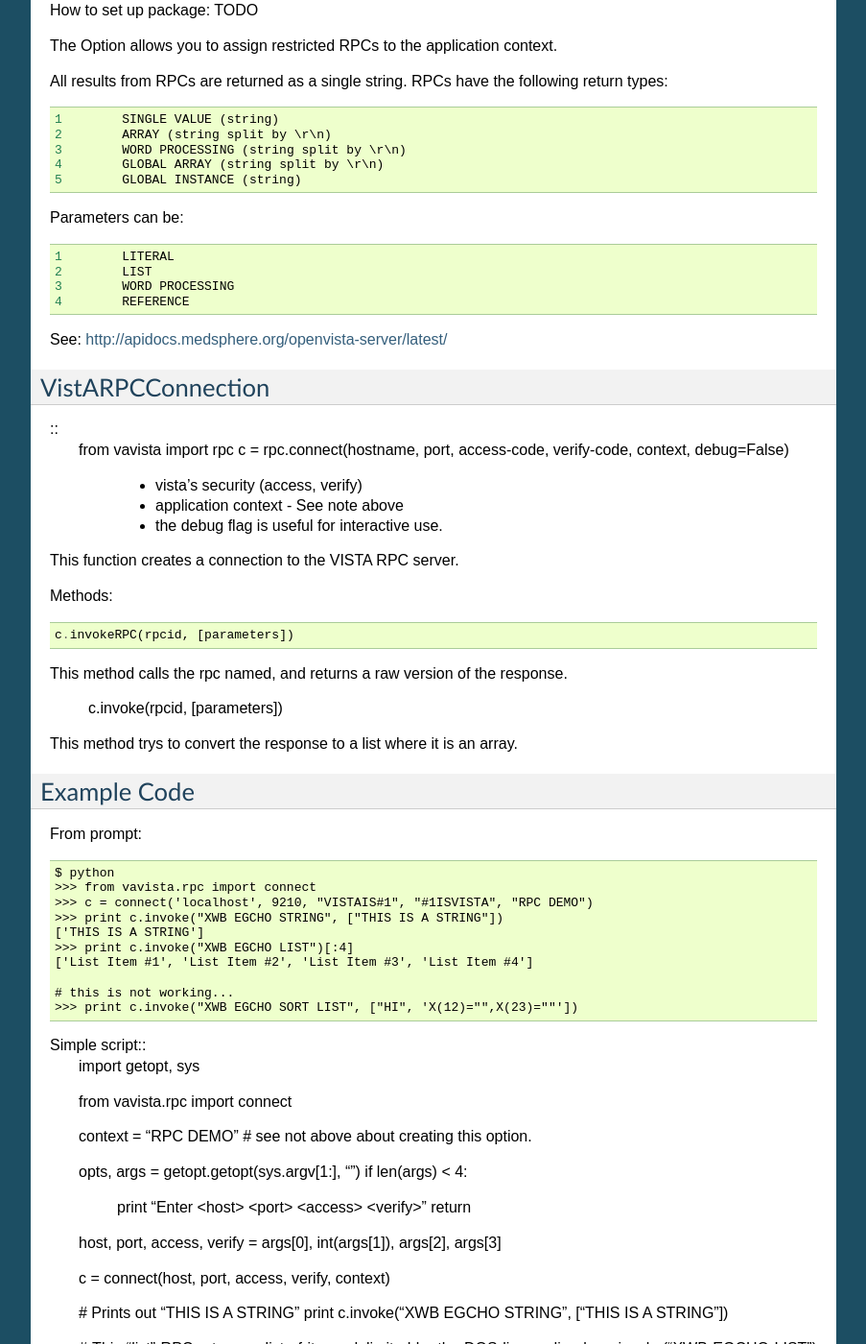
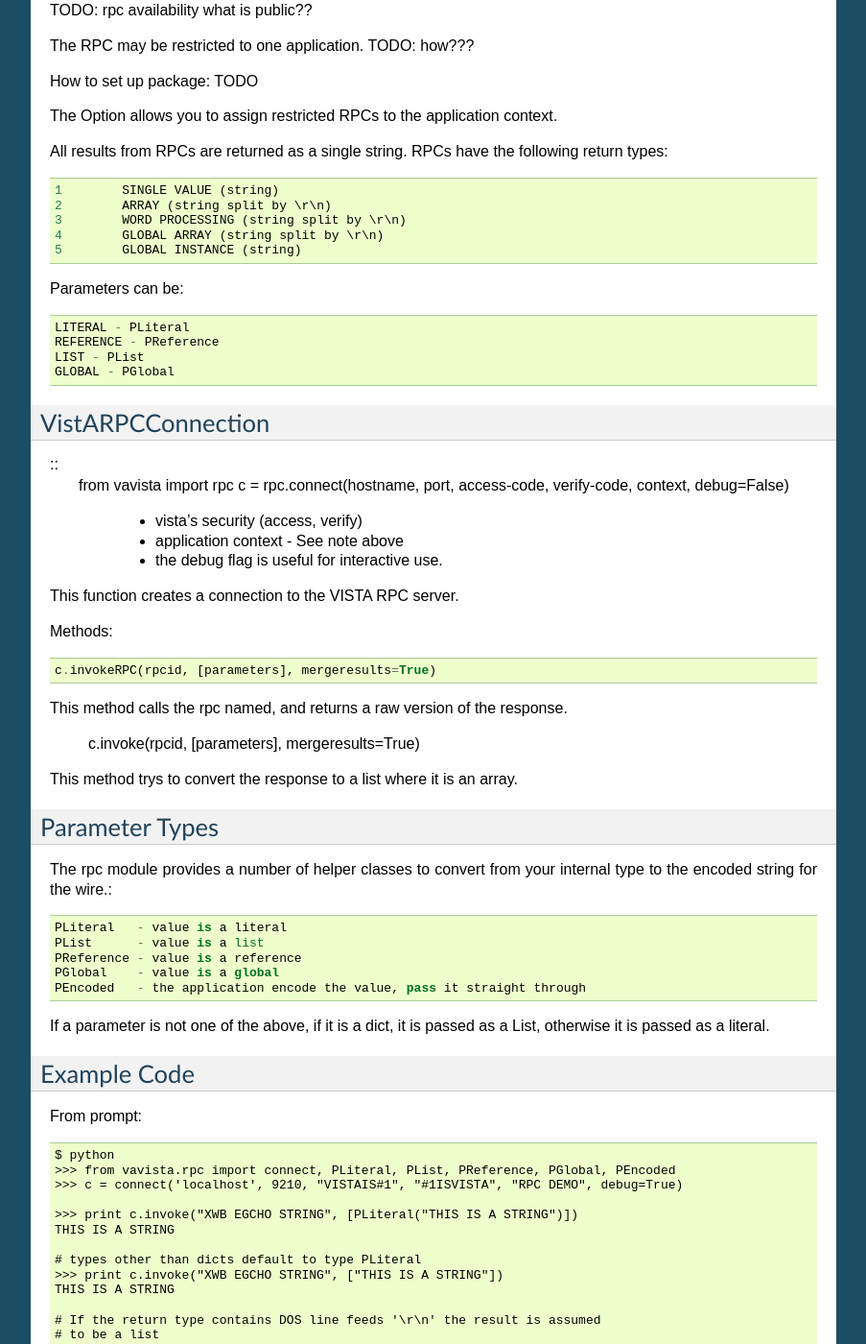
Before and after one commit to kevingill1966/vavista, a Sphinx documentation site: the page built from docs/source/rpc.rst, in a window 1280 px wide and 1400 px high, scrolled down 855 px. Shown: the whole window at 96% size, without its empty margins (198-1101 px from the left). Built offline with Sphinx 7.4.7, drawn with Linux system fonts in a browser that asks for light colours; some of the changed text lies outside the part shown.

Commit message:
Some work on the rpc library. Attempts to make it simpler.

```diff
--- a/docs/source/rpc.rst
+++ b/docs/source/rpc.rst
@@ -25,20 +27,20 @@
     MENU TEXT: RPC DEMO//
     TYPE: B  Broker (Client/Server)
 
-
 RPC Port
 --------
+
+VistA provides a RPC (remote procedure call) broker. This sits on an agreed port.
+
+Clients connect to the broker and create a session. In the GT.M context, a server
+is forked to process the request. The server waits, receives a request, processes
+it and returns a response. The mechanism is single-threaded and synchronous.
 
 9210 - where is this configured ?? TODO RPC BROKER SITE PARAMETERS seems do describe
 other sites configurations, not this sites.
 
 How RPCs are Configured in Vista
 --------------------------------
-
-VistA provides a RPC (remote procedure call) broker. This sits on an agreed port.
-Clients connect to the broker and create a session. In the GT.M context, a server
-is forked to process the request. The server waits, receives a request, processes
-it and returns a response. The mechanism is single-threaded and synchronous.
 
 The available RPCs are listed in Fileman file "REMOTE PROCEDURE" (8994).
 
@@ -61,12 +63,10 @@
 
 Parameters can be::
 
-       1        LITERAL
-       2        LIST
-       3        WORD PROCESSING
-       4        REFERENCE
-
-See: http://apidocs.medsphere.org/openvista-server/latest/
+       LITERAL - PLiteral
+       REFERENCE - PReference
+       LIST - PList
+       GLOBAL - PGlobal
 
 VistARPCConnection
 ------------------
@@ -82,14 +82,28 @@
 
 Methods::
 
-    c.invokeRPC(rpcid, [parameters])
+    c.invokeRPC(rpcid, [parameters], mergeresults=True)
 
 This method calls the rpc named, and returns a raw version of the response.
 
-    c.invoke(rpcid, [parameters])
+    c.invoke(rpcid, [parameters], mergeresults=True)
 
 This method trys to convert the response to a list where it is an array.
 
+Parameter Types
+---------------
+
+The rpc module provides a number of helper classes to convert from your internal
+type to the encoded string for the wire.::
+
+    PLiteral   - value is a literal
+    PList      - value is a list
+    PReference - value is a reference
+    PGlobal    - value is a global
+    PEncoded   - the application encode the value, pass it straight through
+
+If a parameter is not one of the above, if it is a dict, it is passed as a List,
+otherwise it is passed as a literal.
 
 Example Code
 ------------
@@ -97,16 +111,47 @@
 From prompt::
 
     $ python
-    >>> from vavista.rpc import connect
-    >>> c = connect('localhost', 9210, "VISTAIS#1", "#1ISVISTA", "RPC DEMO")
+    >>> from vavista.rpc import connect, PLiteral, PList, PReference, PGlobal, PEncoded
+    >>> c = connect('localhost', 9210, "VISTAIS#1", "#1ISVISTA", "RPC DEMO", debug=True)
+
+    >>> print c.invoke("XWB EGCHO STRING", [PLiteral("THIS IS A STRING")])
+    THIS IS A STRING
+
+    # types other than dicts default to type PLiteral
     >>> print c.invoke("XWB EGCHO STRING", ["THIS IS A STRING"])
-    ['THIS IS A STRING']
+    THIS IS A STRING
+
+    # If the return type contains DOS line feeds '\r\n' the result is assumed
+    # to be a list
     >>> print c.invoke("XWB EGCHO LIST")[:4]
     ['List Item #1', 'List Item #2', 'List Item #3', 'List Item #4']
 
-    # this is not working...
-    >>> print c.invoke("XWB EGCHO SORT LIST", ["HI", 'X(12)="",X(23)=""'])
+    # However, you can get the raw return value if you need it
+    >>> print c.invokeRPC("XWB EGCHO LIST")[:50]
+    List Item #1
+    List Item #2
+    List Item #3
+    List Ite
 
+    # This is how to pass an Array - M does not have a real concept of arrays.
+    # It just has a dict style data type. This can be generated by either an list of
+    # tuples or a dict.
+    >>> print c.invoke("XWB EGCHO SORT LIST", ["LO", PList([('1', ''), ('10', ''), ('190', 'x'), ('89', '')])])
+    ['1', '10', '89', '190']
+
+    # A dict is assumed to be a list
+    >>> print c.invoke("XWB EGCHO SORT LIST", ["HI", {'1': '', '10': '', '190': 'x', '89': ''}])
+    ['190', '89', '10', '1']
+
+    # You can encode the parameter yourself if you know what you are doing
+    >>> print c.invoke("XWB EGCHO STRING", [PEncoded("0014I ENCODED THISf")])
+    I ENCODED THIS
+
+    # By default, the chunks of a message are merged before returning them.
+    # You can inhibit this behaviour using the mergeresults flag
+    >>> print c.invokeRPC("XWB EXAMPLE WPTEXT", mergeresults=False)
+
+    # TODO: Examples of Global and Reference parameters.
 
 Simple script::
     import getopt, sys
@@ -135,6 +180,5 @@
     l = c.invoke("XWB EGCHO BIG LIST")
     print len([row for row in l.split("\r\n") if row])
 
-    # I don't know the parameter passing conventions - how standard are they
-    # this one expects an array
-    #l = c.invoke("HO SORT LIST", ["LO", [])
+    # This is how 'arrays' are passed
+    print c.invoke("XWB EGCHO SORT LIST", ["HI", {'1': '', '10': '', '190': 'x', '89': ''}])
```
Also changed, not shown: other parts of docs/source/rpc.rst (+2 -0 lines), 2 other files.
